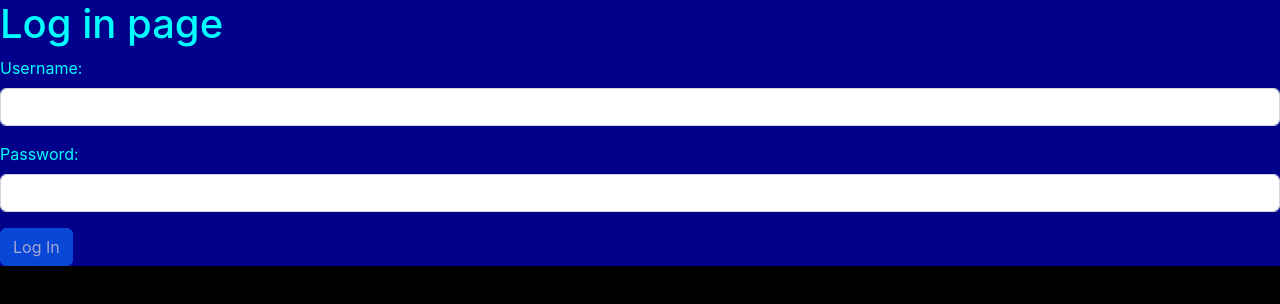
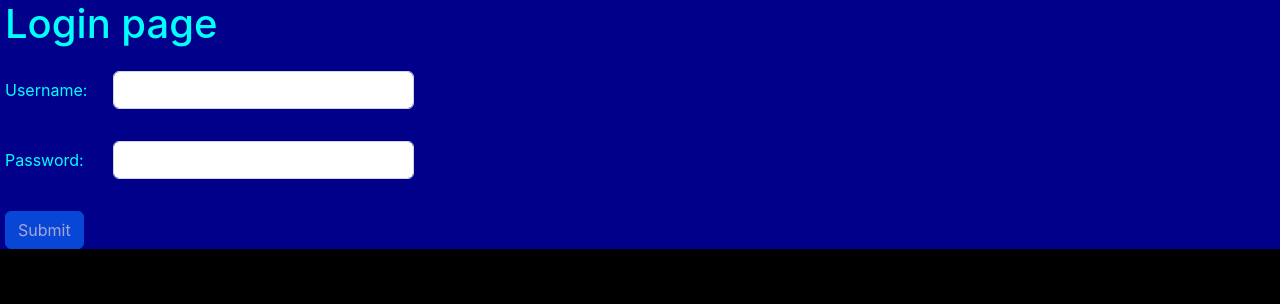
Before and after one commit to TileRunner/binary-for-ryu, a React (Create React App) app in the folder fyb/: page / in a window 1280 px wide. Shown: the top 304 px of the page. Built offline with nearby package versions, Linux system fonts and the light colour scheme.

Commit message:
Tidy up login UI
Endless fiddling and trying xs="auto" which didn't seem to work as I wanted, settled on fixed width input boxes.
Added validation to the fields.

```diff
--- a/fyb/src/App.css
+++ b/fyb/src/App.css
@@ -9,4 +9,8 @@
 .Login {
   background-color: darkblue;
   color: aqua;
+  padding-left: 5px;
 }
+.Login h1 {
+  padding-bottom: 15px;
+}
--- a/fyb/src/login.js
+++ b/fyb/src/login.js
@@ -1,27 +1,50 @@
 import Button from 'react-bootstrap/Button';
 import Form from 'react-bootstrap/Form';
+import Row from 'react-bootstrap/Row';
+import Col from 'react-bootstrap/Col';
 
 const Login = ({setLoggedIn, username, setUsername, password, setPassword}) => {
-    function performValidation() {
-        return username.length > 0 && password.length > 0;
+    function isDataAcceptable() {
+        return username.length > 0 && password.length > 0 && isValidFormat(username) && isValidFormat(password);
     }
     function handleSubmit(event) {
         event.preventDefault();
         setLoggedIn(true);
     }
+    function isValidFormat(s) {
+        let alphanumericPattern = /^[ A-Za-z0-9]+$/;
+        return alphanumericPattern.test(s);
+    }
     return (
         <div className="Login">
-            <h1>Log in page</h1>
+            <h1>Login page</h1>
             <Form onSubmit={handleSubmit}>
-                <Form.Group controlId="username" className="mb-3">
-                    <Form.Label>Username:</Form.Label>
-                    <Form.Control autofocus type="text" value={username} onChange={e => setUsername(e.target.value)}></Form.Control>
+                <Form.Group as={Row} controlId="username" className="mb-3">
+                    <Form.Label column sm={1}>Username:</Form.Label>
+                    <Col sm={3}>
+                        <Form.Control
+                        className="mb-3"
+                        type="text"
+                        value={username}
+                        onChange={e => {setUsername(e.target.value);}}
+                        isInvalid={username && !isValidFormat(username)}
+                        />
+                        <Form.Control.Feedback type="invalid">must only use letters and/or numbers and/or spaces</Form.Control.Feedback>
+                    </Col>
                 </Form.Group>
-                <Form.Group controlId="password" className="mb-3">
-                    <Form.Label>Password:</Form.Label>
-                    <Form.Control autofocus value={password} onChange={e => setPassword(e.target.value)} type="password"></Form.Control>
+                <Form.Group as={Row} controlId="password" className="mb-3">
+                    <Form.Label column sm={1}>Password:</Form.Label>
+                    <Col sm={3}>
+                        <Form.Control
+                        className="mb-3"
+                        value={password}
+                        onChange={e => {setPassword(e.target.value);}} type="password"
+                        isInvalid={password && !isValidFormat(password)}
+                        />
+                        <Form.Control.Feedback type="invalid">must only use letters and/or numbers and/or spaces</Form.Control.Feedback>
+                    </Col>
                 </Form.Group>
-                <Button variant="primary" disabled={!performValidation()} type="submit">Log In</Button>
+                <Button variant="primary" disabled={!isDataAcceptable()} type="submit">Submit</Button>
             </Form>
         </div>
     );
```
